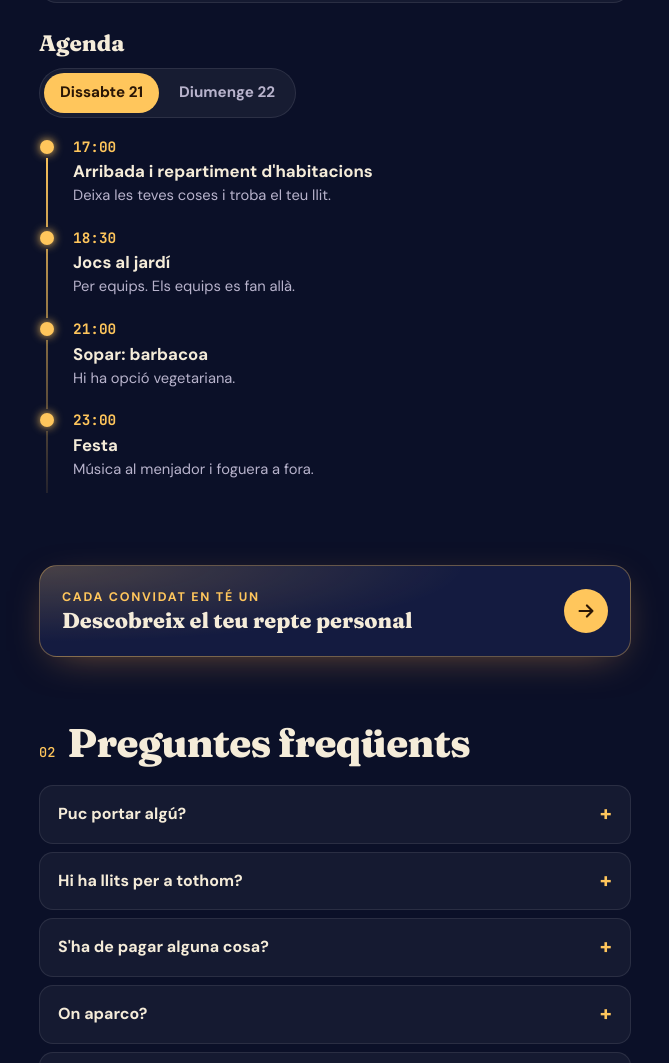
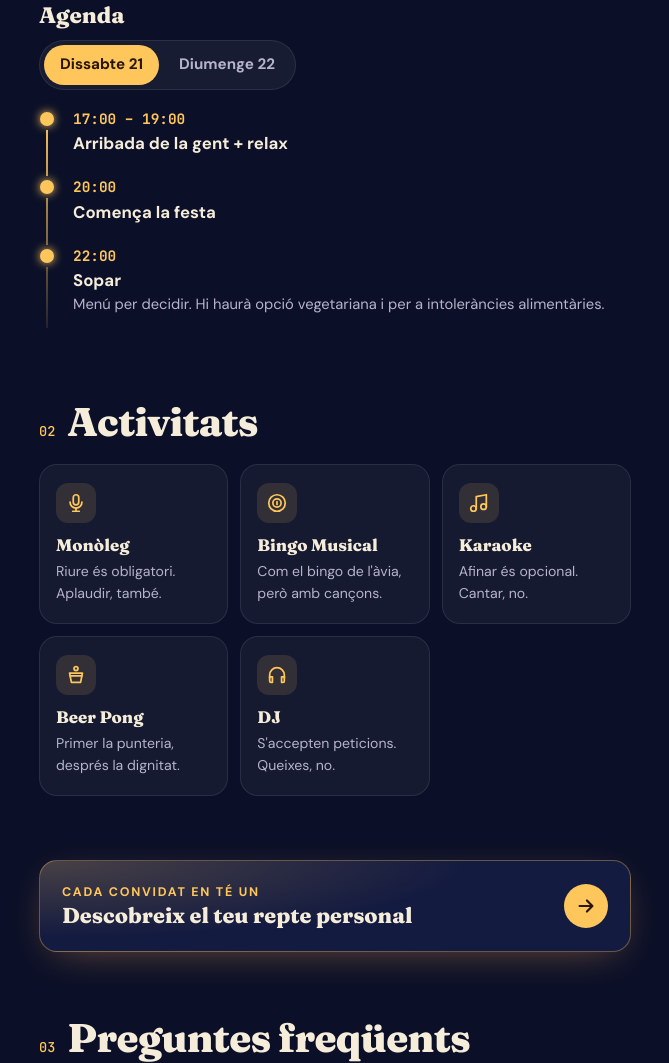
Before and after one commit to festa21-22/festa21-22.github.io, a plain HTML site: page index.html in a window 1280 px wide. Shown: the part 1948-3011 px from the top of the page, without its empty margins (305-974 px from the left). Drawn offline with Linux system fonts and the light colour scheme.

Commit message:
Información real de la fiesta y nuevo apartado de actividades
- Fin de la fiesta: diumenge 22 a les 15:00 (antes 19:00)
- Lugar: Casa de Colònies Can Ramió (dirección e indicaciones siguen siendo de ejemplo)
- Horario de entrada 17:00-19:00; se quita la nota de "avisa pel grup..."
- Agenda real del dissabte (arribada, festa, sopar) y del diumenge (recollida, dinar, marxem)
- Sopar: fuera la barbacoa; menú per decidir con opción vegetariana e intolerancias
- Fuera los jocs al jardí, la foguera, el esmorzar y el passeig
- Nueva sección "Activitats" (tarjetas con icono, sin horas): Monòleg,
  Bingo Musical, Karaoke, Beer Pong i DJ; datos en FIESTA.actividades
- La FAQ pasa a ser la sección 03
- Comentarios en data.js marcando qué datos siguen siendo de ejemplo

Co-Authored-By: Claude Opus 5.5 <noreply@anthropic.com>

```diff
--- a/css/styles.css
+++ b/css/styles.css
@@ -314,6 +314,14 @@ svg { display: block; }
 .evento__titulo { font-weight: 700; font-size: 1.05rem; }
 .evento__detalle { font-size: .92rem; color: var(--texto-2); }
 .evento--entra { animation: entrar .45s var(--ease) both; animation-delay: calc(var(--i) * 60ms); }
+
+/* actividades: rejilla de 2 columnas ya en móvil (son tarjetas cortas) */
+.actividades { list-style: none; margin: 0; padding: 0; display: grid; grid-template-columns: 1fr 1fr; gap: 12px; }
+.actividad { padding: 18px 16px; }
+.actividad h3 { font-size: 1.05rem; line-height: 1.2; }
+.actividad__texto { font-size: .88rem; color: var(--texto-2); }
+/* si el número es impar, la última ocupa toda la fila */
+.actividad:last-child:nth-child(odd) { grid-column: 1 / -1; }
 
 /* FAQ */
 .faq { display: grid; gap: 8px; }
@@ -652,6 +660,8 @@ svg { display: block; }
   .tarjetas { grid-template-columns: 1fr 1fr; }
   .tarjeta--ancha { grid-column: 1 / -1; }
   .tarjeta .btn { width: auto; }
+  .actividades { grid-template-columns: repeat(3, 1fr); }
+  .actividad:last-child:nth-child(odd) { grid-column: auto; }
 }
 
 @media (min-width: 900px) {
--- a/data.js
+++ b/data.js
@@ -15,7 +15,10 @@
      después de editar, casi siempre es una coma o comilla que falta
      (abre la consola del navegador con F12 y mira el error).
 
-   ⚠️  TODO lo que hay ahora son DATOS DE EJEMPLO inventados.
+   ⚠️  Fechas, horarios, lugar, agenda y actividades ya son los REALES.
+       Siguen siendo de EJEMPLO (pendientes de confirmar): dirección,
+       indicaciones, "qué llevar", las respuestas de la FAQ, las
+       descripciones de las actividades y los retos.
    =========================================================================== */
 
 window.FIESTA = {
@@ -27,20 +30,21 @@ window.FIESTA = {
 
   // Inicio y fin de la fiesta. La cuenta atrás va hasta "inicio".
   inicio: "2026-11-21T17:00:00+01:00",
-  fin:    "2026-11-22T19:00:00+01:00",
+  fin:    "2026-11-22T15:00:00+01:00",   // diumenge a les 15:00 marxem
 
 
   /* ---------- HORARIO DE ENTRADA ---------- */
   entrada: {
     desde: "2026-11-21T17:00:00+01:00",   // a partir de cuándo se puede llegar
-    hasta: "2026-11-21T21:00:00+01:00",   // hasta cuándo hay alguien abriendo
-    nota: "Si arribaràs més tard, avisa pel grup perquè algú t'obri la porta."
+    hasta: "2026-11-21T19:00:00+01:00",   // hasta cuándo
+    nota: ""                              // texto opcional bajo el horario ("" = nada)
   },
 
 
   /* ---------- UBICACIÓN ---------- */
   lugar: {
-    nombre: "Mas El Roure",
+    nombre: "Casa de Colònies Can Ramió",
+    // ⚠️ La dirección y las indicaciones son de EJEMPLO: cámbialas por las reales.
     direccion: "Camí del Molí 12, 17150 Sant Pere del Bosc, Girona",
     // Enlace de Google Maps. Si lo dejas vacío "", se genera solo a partir
     // de la dirección. Para uno exacto: Google Maps > Compartir > Copiar enlace.
@@ -62,34 +66,48 @@ window.FIESTA = {
 
 
   /* ---------- AGENDA ----------
+     Solo los momentos CON HORA. Las actividades sin hora van en
+     "actividades" (más abajo), para que no salgan repetidas.
      Un bloque por día. "fecha" (AAAA-MM-DD) sirve para que, el propio día,
-     la web abra directamente la pestaña de ese día.                        */
+     la web abra directamente la pestaña de ese día. "detalle" es opcional.  */
   agenda: [
     {
       dia: "Dissabte 21",
       fecha: "2026-11-21",
       eventos: [
-        { hora: "17:00", titulo: "Arribada i repartiment d'habitacions", detalle: "Deixa les teves coses i troba el teu llit." },
-        { hora: "18:30", titulo: "Jocs al jardí", detalle: "Per equips. Els equips es fan allà." },
-        { hora: "21:00", titulo: "Sopar: barbacoa", detalle: "Hi ha opció vegetariana." },
-        { hora: "23:00", titulo: "Festa", detalle: "Música al menjador i foguera a fora." }
+        { hora: "17:00 – 19:00", titulo: "Arribada de la gent + relax", detalle: "" },
+        { hora: "20:00", titulo: "Comença la festa", detalle: "" },
+        { hora: "22:00", titulo: "Sopar", detalle: "Menú per decidir. Hi haurà opció vegetariana i per a intoleràncies alimentàries." }
       ]
     },
     {
       dia: "Diumenge 22",
       fecha: "2026-11-22",
       eventos: [
-        { hora: "11:00", titulo: "Esmorzar", detalle: "Fins que s'acabi el cafè." },
-        { hora: "12:30", titulo: "Passeig pel poble", detalle: "Opcional, uns 40 minuts." },
-        { hora: "14:30", titulo: "Dinar", detalle: "" },
-        { hora: "17:00", titulo: "Recollida entre tots", detalle: "Com més serem, abans acabarem." },
-        { hora: "19:00", titulo: "Sortida de la casa", detalle: "" }
+        { hora: "12:00", titulo: "Recollida", detalle: "" },
+        { hora: "13:30", titulo: "Dinar", detalle: "" },
+        { hora: "15:00", titulo: "Marxem", detalle: "" }
       ]
     }
   ],
 
 
-  /* ---------- PREGUNTAS FRECUENTES ---------- */
+  /* ---------- ACTIVIDADES ----------
+     Tarjetas SIN hora. "icono" es uno de estos nombres (dibujos en info.js):
+       "micro", "bingo", "karaoke", "pong", "dj"   (si no existe, sale una estrella)
+     ⚠️ Las descripciones son de EJEMPLO: cámbialas por las vuestras
+        (o déjalas en "" y la tarjeta sale solo con el nombre).             */
+  actividades: [
+    { nombre: "Monòleg",       icono: "micro",   descripcion: "Riure és obligatori. Aplaudir, també." },
+    { nombre: "Bingo Musical", icono: "bingo",   descripcion: "Com el bingo de l'àvia, però amb cançons." },
+    { nombre: "Karaoke",       icono: "karaoke", descripcion: "Afinar és opcional. Cantar, no." },
+    { nombre: "Beer Pong",     icono: "pong",    descripcion: "Primer la punteria, després la dignitat." },
+    { nombre: "DJ",            icono: "dj",      descripcion: "S'accepten peticions. Queixes, no." }
+  ],
+
+
+  /* ---------- PREGUNTAS FRECUENTES ----------
+     ⚠️ Respuestas de EJEMPLO (precio, aparcamiento, camas): revísalas.     */
   faq: [
     { pregunta: "Puc portar algú?",
       respuesta: "Pregunta-ho abans a l'organització: les places per dormir són limitades." },
--- a/index.html
+++ b/index.html
@@ -221,6 +221,18 @@
   </section>
 
 
+  <!-- =================================================== ACTIVIDADES
+       Sin horas (las horas están en la agenda). Las tarjetas las pinta info.js
+       a partir de FIESTA.actividades. -->
+  <section id="activitats" class="seccion" aria-labelledby="h-activitats">
+    <header class="seccion__cab revelar">
+      <p class="seccion__num">02</p>
+      <h2 id="h-activitats">Activitats</h2>
+    </header>
+    <ul class="actividades revelar" id="listaActividades"></ul>
+  </section>
+
+
   <!-- =================================================== ENLACE AL RETO -->
   <section class="seccion" aria-label="El teu repte">
     <a class="banner-reto revelar" href="reto.html">
@@ -236,7 +248,7 @@
   <!-- =================================================== FAQ -->
   <section id="faq" class="seccion" aria-labelledby="h-faq">
     <header class="seccion__cab revelar">
-      <p class="seccion__num">02</p>
+      <p class="seccion__num">03</p>
       <h2 id="h-faq">Preguntes freqüents</h2>
     </header>
     <!-- <details>/<summary>: acordeón nativo del navegador, accesible y sin JS -->
--- a/js/info.js
+++ b/js/info.js
@@ -67,6 +67,7 @@
     $('infoEntrada').textContent =
       'De ' + hora(e.desde) + ' a ' + hora(e.hasta) + ' h, el ' + diaLargo(e.desde) + '.';
     $('infoEntradaNota').textContent = e.nota || '';
+    $('infoEntradaNota').hidden = !e.nota;   // sin nota, no dejamos un hueco vacío
 
     var l = F.lugar;
     $('lugarNombre').textContent = l.nombre;
@@ -128,6 +129,51 @@
     mostrar(inicial >= 0 ? inicial : 0);
   }
 
+  /* ---------- Actividades (tarjetas sin hora) ---------- */
+
+  // Iconos de línea (24×24) como listas de trazos SVG. Se dibujan con
+  // createElementNS: los elementos SVG necesitan su "namespace" propio,
+  // con createElement normal no se verían.
+  var NS = 'http://www.w3.org/2000/svg';
+  function circulo(cx, cy, r) {
+    // un círculo escrito como dos arcos, para poder usar siempre <path>
+    return 'M' + (cx - r) + ' ' + cy + 'a' + r + ' ' + r + ' 0 1 0 ' + (2 * r) + ' 0a' + r + ' ' + r + ' 0 1 0 ' + (-2 * r) + ' 0';
+  }
+  var ICONOS = {
+    micro:   ['M12 3a3 3 0 0 1 3 3v5a3 3 0 0 1-6 0V6a3 3 0 0 1 3-3z', 'M5.5 11a6.5 6.5 0 0 0 13 0', 'M12 17.5V21M8.5 21h7'],
+    bingo:   [circulo(12, 12, 9), circulo(12, 12, 4.5), 'M12 10.5v3'],
+    karaoke: ['M9 18V5l11-2v13', circulo(6, 18, 3), circulo(17, 16, 3)],
+    pong:    ['M5 10h14l-2 10H7z', 'M5.6 13h12.8', circulo(12, 5, 2.2)],
+    dj:      ['M4 15v-3a8 8 0 0 1 16 0v3', 'M4 14h3v6H5.5A1.5 1.5 0 0 1 4 18.5zM20 14h-3v6h1.5a1.5 1.5 0 0 0 1.5-1.5z'],
+    estrella:['M12 3l2.6 5.6 6 .7-4.5 4.1 1.2 6L12 16.4l-5.3 3 1.2-6-4.5-4.1 6-.7z']
+  };
+
+  function icono(nombre) {
+    var svg = document.createElementNS(NS, 'svg');
+    svg.setAttribute('viewBox', '0 0 24 24');
+    (ICONOS[nombre] || ICONOS.estrella).forEach(function (d) {
+      var p = document.createElementNS(NS, 'path');
+      p.setAttribute('d', d);
+      svg.appendChild(p);
+    });
+    return svg;
+  }
+
+  function pintarActividades() {
+    var ul = $('listaActividades');
+    if (!F.actividades || !F.actividades.length) { $('activitats').hidden = true; return; }
+    F.actividades.forEach(function (a) {
+      var li = el('li', 'tarjeta actividad');
+      var ico = el('div', 'tarjeta__icono');
+      ico.setAttribute('aria-hidden', 'true');
+      ico.appendChild(icono(a.icono));
+      li.appendChild(ico);
+      li.appendChild(el('h3', 'actividad__nombre', a.nombre));
+      if (a.descripcion) li.appendChild(el('p', 'actividad__texto', a.descripcion));
+      ul.appendChild(li);
+    });
+  }
+
   /* ---------- FAQ ---------- */
 
   function pintarFAQ() {
@@ -144,6 +190,7 @@
   iniciarCuentaAtras();
   pintarInfo();
   pintarAgenda();
+  pintarActividades();
   pintarFAQ();
   C.irAlAncla();
 })();
```
